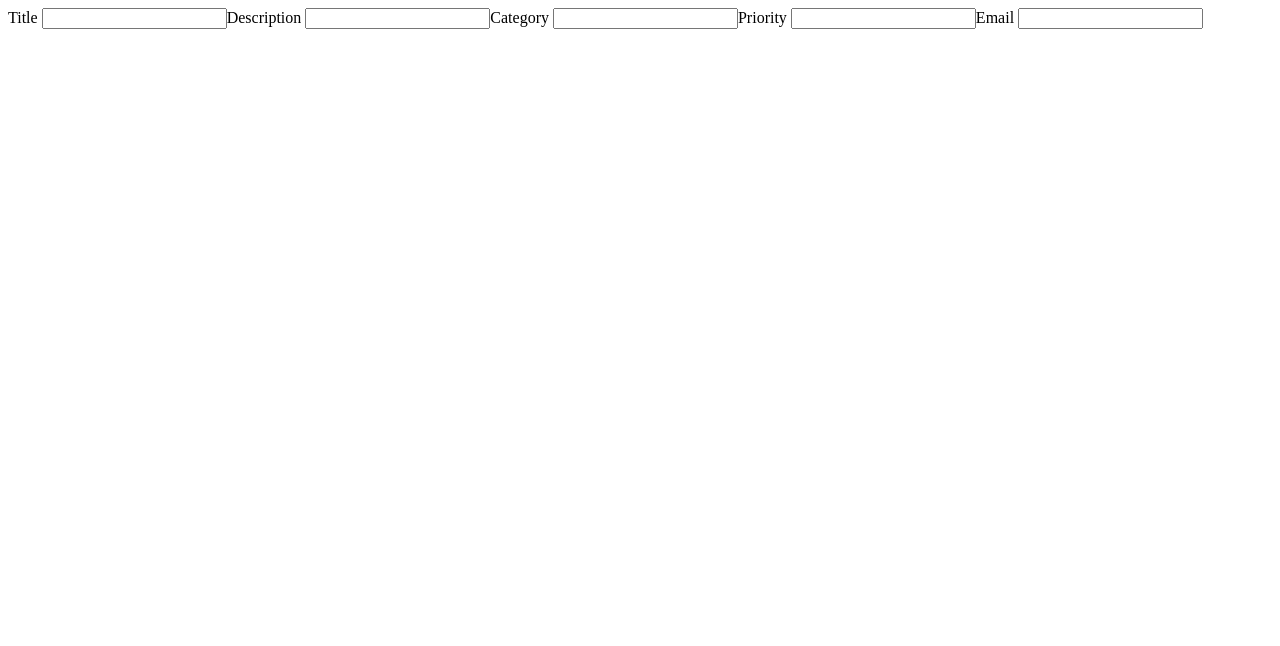
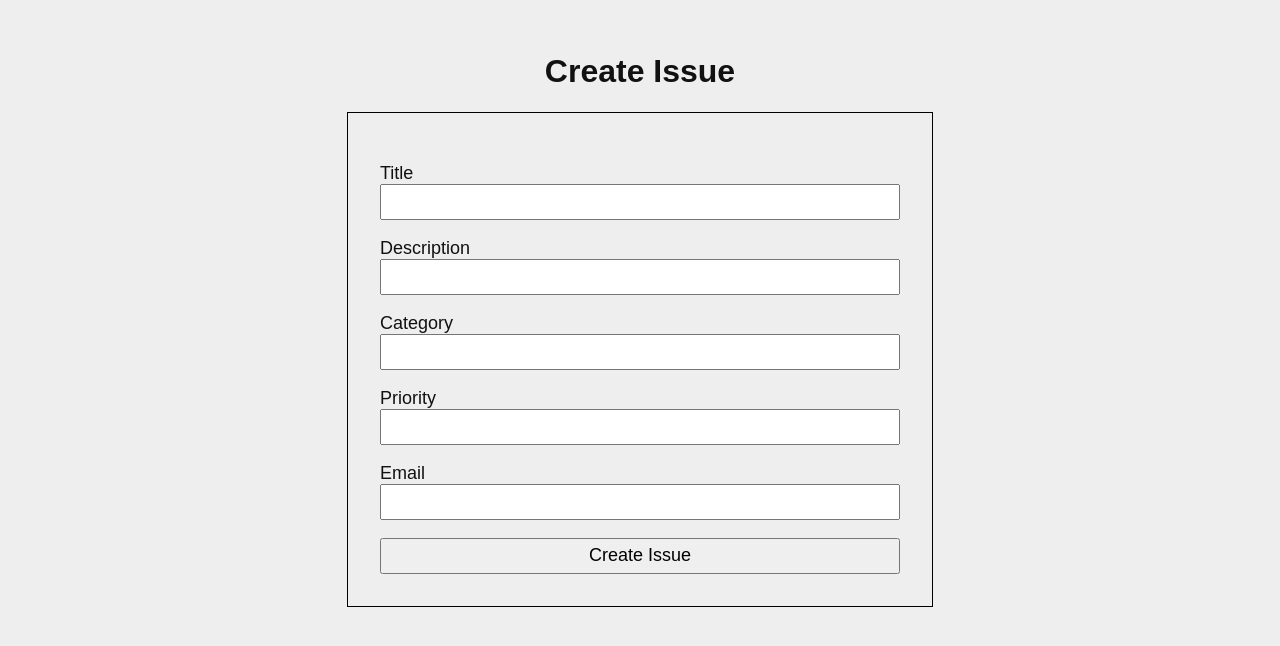
Before and after one commit to MorrallaPablo/Formulary, an Angular app: page /form in a window 1280 px wide. Shown: the top 646 px of the page. Built offline with nearby package versions, Linux system fonts and the light colour scheme.

Commit message:
added global styles

```diff
--- a/src/app/pages/form/form.html
+++ b/src/app/pages/form/form.html
@@ -1,4 +1,6 @@
 <main>
+    <h1>Create Issue</h1>
+
     <form>
         <label>Title
             <input type="text">
@@ -19,5 +21,9 @@
         <label>Email
             <input type="email">
         </label>
+
+        <button type="submit">
+            Create Issue
+        </button>
     </form>
 </main>
--- a/src/styles.css
+++ b/src/styles.css
@@ -1 +1,57 @@
-/* You can add global styles to this file, and also import other style files */
+/*0123456789ABCDEF*/
+
+:root {
+    --small-padding: 0.5em;
+    --medium-padding: 1em;
+    --large-padding: 2em;
+
+    --background-color: #EEE;
+    --text-color: #111;
+}
+
+* {
+    box-sizing: border-box;
+}
+
+body {
+    max-width: 650px;
+    padding: var(--large-padding);
+    margin: auto;
+
+    font-family: Arial, Helvetica, sans-serif;
+
+    background-color: var(--background-color);
+    color: var(--text-color);
+}
+
+h1 {
+    font-size: xx-large;
+    text-align: center;
+}
+
+form {
+    width: 100%;
+    padding: var(--large-padding);
+    border: 1px black solid;
+}
+
+label {
+    display: block;
+    margin: var(--medium-padding) 0;
+    font-size: large;
+}
+
+input {
+    display: block;
+    width: 100%;
+    padding: var(--small-padding);
+    height: 2em;
+    font-size: large;
+
+}
+
+button[type=submit] {
+    width: 100%;
+    font-size: large;
+    height: 2em;
+}
```
